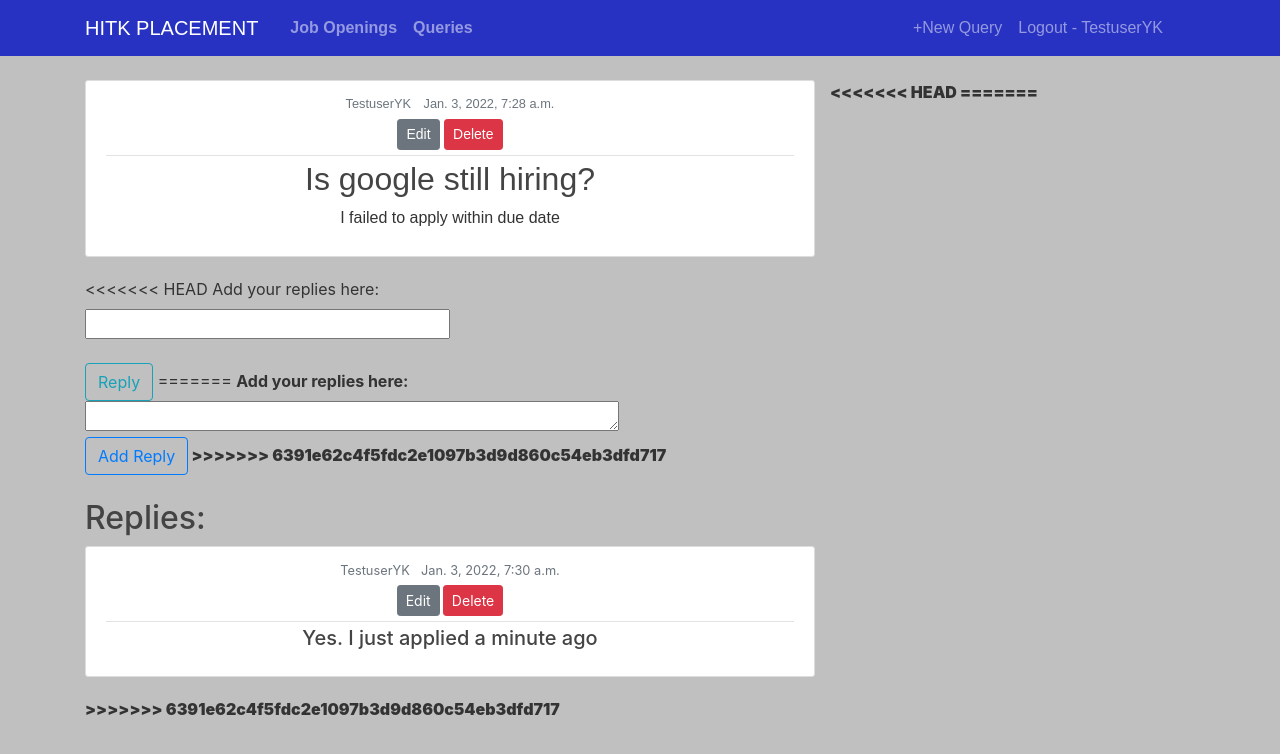
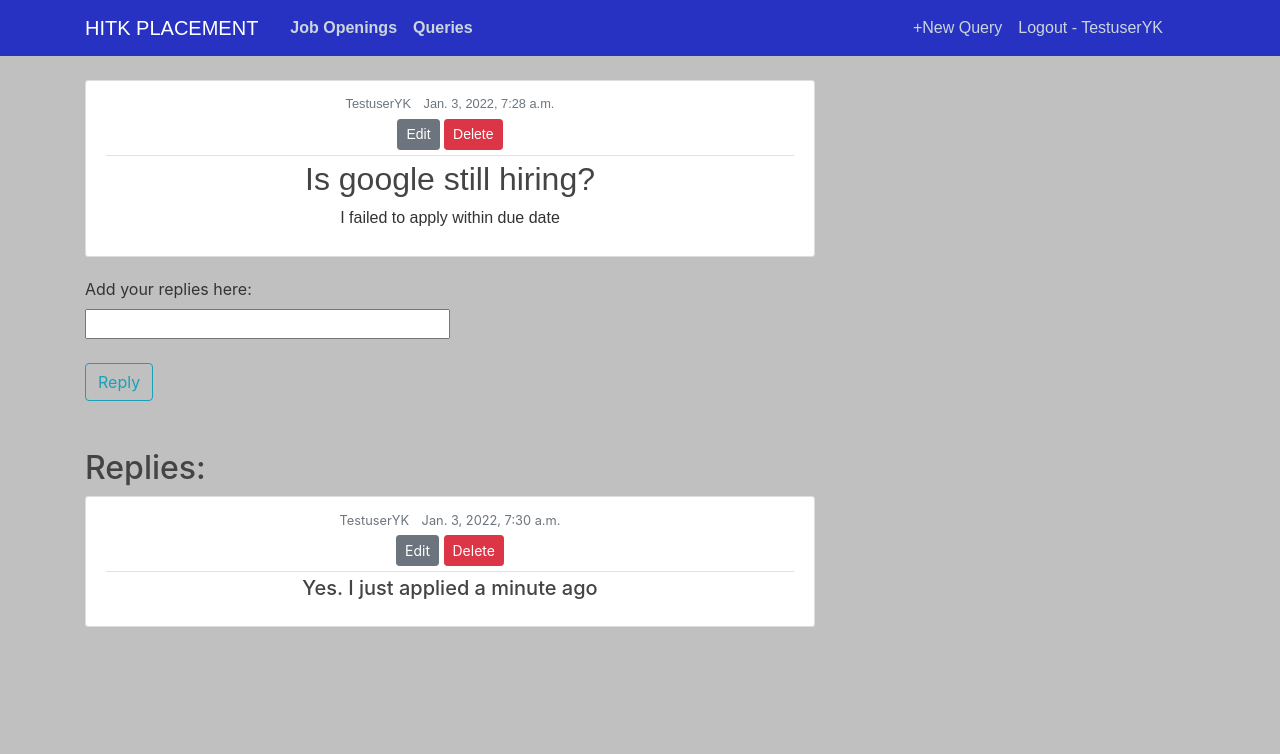
Before and after one commit to yukty2000/Placement_Cell_Website, a Django app: page /askAQuery/query/1/ in a window 1280 px wide. Shown: the top 754 px of the page. Run offline with Django 3.2, Linux system fonts and the light colour scheme; a user stored in the database is signed in; data comes from the database, SQL or seed files in the repository; some libraries are stand-ins or nearby versions.

Commit message:
Resolved merge conflicts in html files

```diff
--- a/askAQuery/templates/askAQuery/detailView.html
+++ b/askAQuery/templates/askAQuery/detailView.html
@@ -21,17 +21,12 @@
 
     <form method="POST">
         {% csrf_token %}
-<<<<<<< HEAD
+
         <label for="reply">Add your replies here:</label><br>
         <input type="text" name="reply" id="reply" style="width: 50%;" required>
         <br><br>
         <button class="btn btn-outline-info" type="submit">Reply</button>
-=======
-        <label for="reply"><b>Add your replies here:<b></label><br>
-        <textarea rows="1" cols="50" name="reply" id="reply" placeholder="Write reply here" style="max-width: 95%; color:black;" required>
-        </textarea><br>
-        <button class="btn btn-outline-primary" type="submit">Add Reply</button>
->>>>>>> 6391e62c4f5fdc2e1097b3d9d860c54eb3dfd717
+
     </form>
 
     <br><br>
--- a/home/templates/home/base.html
+++ b/home/templates/home/base.html
@@ -31,7 +31,7 @@
   background-size: cover;-->
 
     </head>
-    <body style=" background-color: #c0c0c0;
+    <body style=" background-color: #c0c0c0;">
         <header class="site-header">
             <nav class="navbar navbar-expand-md navbar-dark bg-steel fixed-top">
                 <div class="container p2">
@@ -76,8 +76,7 @@
                     {% block content %}{% endblock %}
 
                 </div>
-<<<<<<< HEAD
-=======
+
                <!-- <div class="col-md-4">
                     <div class="content-section">
                         <h3>Our Sidebar</h3>
@@ -91,9 +90,9 @@
                         </p>
                     </div>-->
                 </div>
->>>>>>> 6391e62c4f5fdc2e1097b3d9d860c54eb3dfd717
-            </div>
-        </main>
+
+
+            </main>
 
 
         <!-- Optional JavaScript from Bootstap starter template-->
--- a/home/templates/home/home.html
+++ b/home/templates/home/home.html
@@ -1,7 +1,7 @@
 {% extends "home/base.html" %}
 
 {% block content %}
-<<<<<<< HEAD
+
 <style>
       h1 {
        font-size: 40px;
@@ -157,8 +157,4 @@
 
 
 
-=======
-    <h1 class="p2">About the Placement Cell</h1>
-    <h1 class="p2">Hall of Fame</h1>
->>>>>>> 6391e62c4f5fdc2e1097b3d9d860c54eb3dfd717
 {% endblock content %}
```
Also changed, not shown: placementPosts/templates/placementPosts/detailView.html (+3 -8 lines), home/static/image1.jpg (deleted), home/static/image2.png (deleted).
